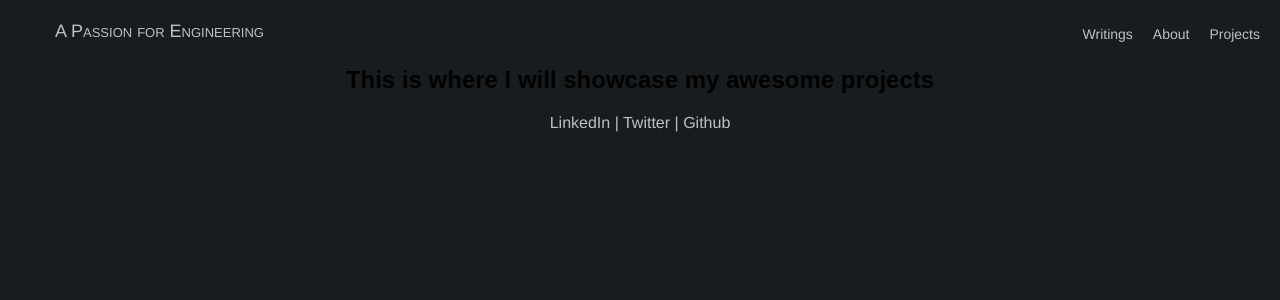
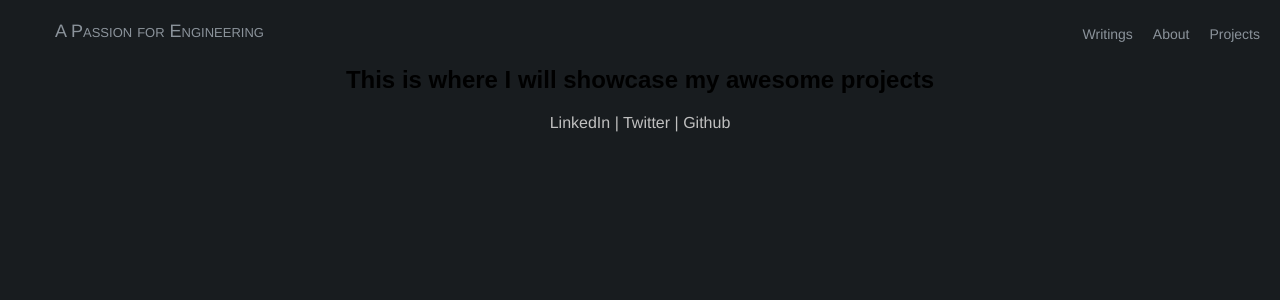
Before and after one commit to dave5801/Portfolio, a React (Create React App) app in the folder portfolio-site/: page /projects in a window 1280 px wide. Shown: the top 300 px of the page. Built offline with nearby package versions, Linux system fonts and the light colour scheme.

Commit message:
font color change, one last commit before branch change

```diff
--- a/portfolio-site/src/scenes/home/navigation/navbar.css
+++ b/portfolio-site/src/scenes/home/navigation/navbar.css
@@ -13,7 +13,7 @@
     padding-bottom: 5px;
     padding-left: 10px;
     font-family: Helvetica;
-    color: #C0C0C0;
+    color: #8b939b;
     text-decoration: none;
 }
 
```
